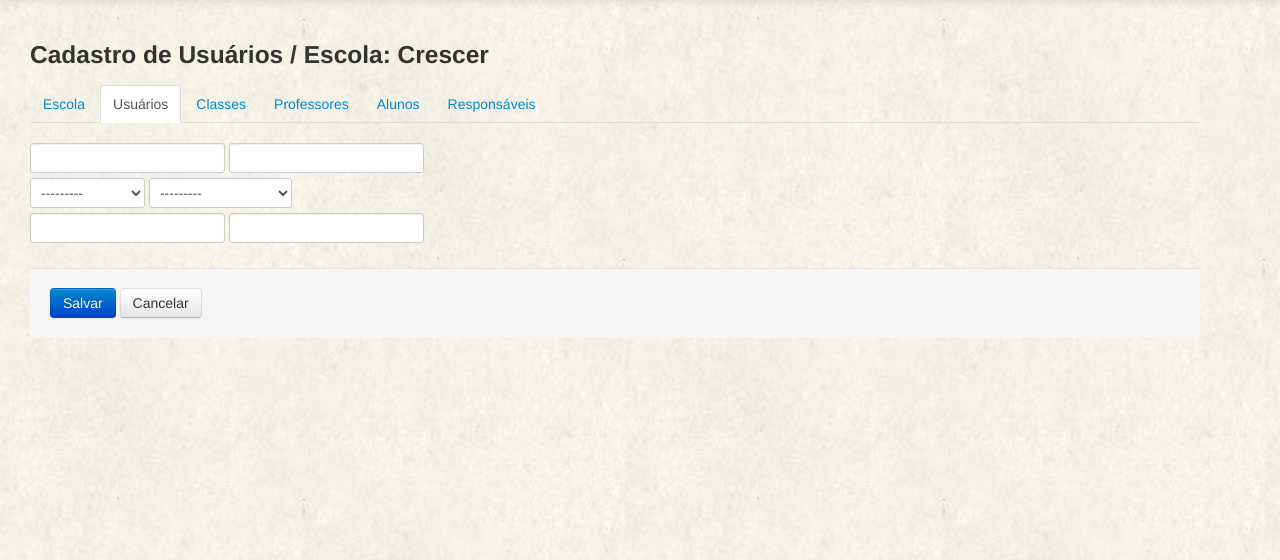
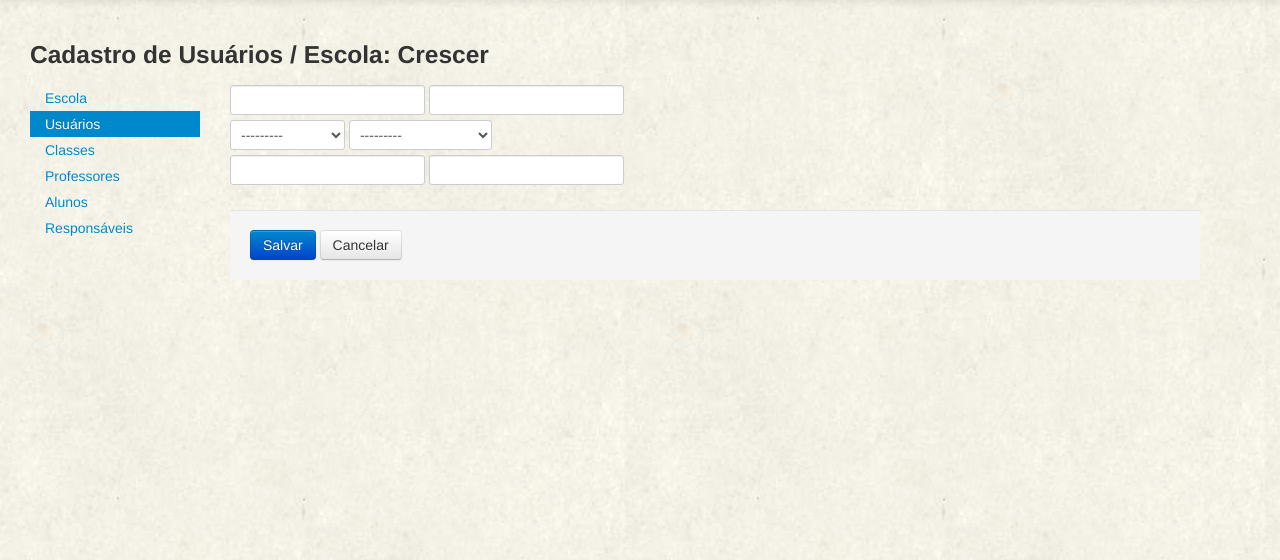
Before and after one commit to FabianoAlmeidaMelo/escolar, a Django app: page /escola/2/usuario_form/ in a window 1280 px wide. Shown: the part 41-601 px from the top of the page. Run offline with Django 3.2, Linux system fonts and the light colour scheme; a user stored in the database is signed in; data comes from the database, SQL or seed files in the repository; parts of the project's set-up code (start-up, migrations or seed data) failed here and were passed over; some libraries are stand-ins or nearby versions.

Commit message:
ref #14 teste com menu em coluna lateral, como opção a tabs

```diff
--- a/escolar/core/templates/base.html
+++ b/escolar/core/templates/base.html
@@ -93,8 +93,10 @@
             {% block page_title %}
             {% endblock page_title %}
         </h3>
-    {% block content %}
-    {% endblock content %}
+    <div class="row-fluid">
+      {% block content %}
+      {% endblock content %}
+    </div>
 
     {% block footer %}
 <!--     <div class="container">
--- a/escolar/core/templates/base_adm.html
+++ b/escolar/core/templates/base_adm.html
@@ -1,4 +1,4 @@
-<ul class="nav nav-tabs">
+<!-- <ul class="nav nav-tabs">
     {% if escola.id %}
     <li class="{{ tab_escola }}"><a href="{% url 'escola_cadastro' escola.pk %}" id='id_escola'>Escola</a></li>
     <li class="{{ tab_usuarios }}"><a href="{% url 'usuarios_list' escola.id %}" id='id_usuarios'>Usuários</a></li>
@@ -7,4 +7,19 @@
     <li class="{{ tab_alunos }}"><a href="{% url 'alunos_list' escola.id %}" id='id_alunos'>Alunos</a></li>
     <li class="{{ tab_responsaveis }}"><a href="{% url 'alunos_list' escola.id %}">Responsáveis</a></li>
     {% endif %}
-</ul>
+</ul> -->
+
+<div class="span2">
+    <div class="well-side-nav">
+        <ul class="nav nav-list">
+            {% if escola.id %}
+            <li class="{{ tab_escola }}"><a href="{% url 'escola_cadastro' escola.pk %}" id='id_escola'>Escola</a></li>
+            <li class="{{ tab_usuarios }}"><a href="{% url 'usuarios_list' escola.id %}" id='id_usuarios'>Usuários</a></li>
+            <li class="{{ tab_classes }}"><a href="#" id='id_classes'>Classes</a></li>
+            <li class="{{ tab_professores }}"><a href="{% url 'professores_list' escola.pk %}" id='id_professores'>Professores</a></li>
+            <li class="{{ tab_alunos }}"><a href="{% url 'alunos_list' escola.id %}" id='id_alunos'>Alunos</a></li>
+            <li class="{{ tab_responsaveis }}"><a href="{% url 'alunos_list' escola.id %}">Responsáveis</a></li>
+            {% endif %}
+        </ul>
+    </div>
+</div>
--- a/escolar/core/templates/core/usuario_form.html
+++ b/escolar/core/templates/core/usuario_form.html
@@ -14,7 +14,7 @@
 
 <div class="container">
    {% include "base_adm.html" %}
-
+    <div class="row-fluid span10">
         <form method="POST" enctype="multipart/form-data">
             {{ form.errors }}
             {% csrf_token %}
@@ -40,6 +40,7 @@
             </div>
         </form>
     </div>
+</div>
 {% endblock content %}
 
 {% block extra_js %}
--- a/escolar/core/templates/core/usuarios_list.html
+++ b/escolar/core/templates/core/usuarios_list.html
@@ -12,7 +12,7 @@
 <div class="container">
 
   {% include "base_adm.html" %}
-
+  <div class="row-fluid span10">
     <table class="table table-striped">
       {% if can_edit %}
         <caption>
@@ -47,6 +47,7 @@
         </tbody>
     </table>
   </div>
+</div>
 
 {% endblock content %}
 
--- a/escolar/escolas/templates/escolas/alunos_list.html
+++ b/escolar/escolas/templates/escolas/alunos_list.html
@@ -13,7 +13,7 @@
 <div class="container">
 
   {% include "base_adm.html" %}
-
+  <div class="row-fluid span10">
     <table class="table table-striped">
       {% if can_edit %}
         <caption>
@@ -51,6 +51,7 @@
         </tbody>
     </table>
   </div>
+</div>
 
 {% endblock content %}
 
--- a/escolar/escolas/templates/escolas/escola_cadastro.html
+++ b/escolar/escolas/templates/escolas/escola_cadastro.html
@@ -15,7 +15,7 @@
 
 <div class="container">
    {% include "base_adm.html" %}
-
+    <div class="row-fluid span10">
 
         Nome: <b>{{ escola.nome }}</b><br>
         Endereço: <b>{{ escola.endereco }}</b><br>
@@ -31,8 +31,9 @@
             <a href="{% url 'escola_form' escola.pk %}" class="btn btn-secondary">Editar</a>
         </div>
         {% endif %}
+    </div>
+</div>
 
-</div>
 {% endblock content %}
 
 {% block extra_js %}
--- a/escolar/escolas/templates/escolas/escola_form.html
+++ b/escolar/escolas/templates/escolas/escola_form.html
@@ -18,7 +18,7 @@
 
     <form method="POST" enctype="multipart/form-data">
         {% csrf_token %}
-    <div class="row-fluid">
+        <div class="row-fluid span10">
             <div class="controls cwell">
                 <div class="row-fluid">
                     {{ form.nome|as_bootstrap }}
--- a/escolar/escolas/templates/escolas/professores_list.html
+++ b/escolar/escolas/templates/escolas/professores_list.html
@@ -12,7 +12,7 @@
 <div class="container">
 
   {% include "base_adm.html" %}
-
+  <div class="row-fluid span10">
     <table class="table table-striped">
         <caption>
         {% if can_edit %}
@@ -50,6 +50,7 @@
         </tbody>
     </table>
   </div>
+</div>
 
 {% endblock content %}
 
```
Lines whose indentation alone changed are shown as unchanged.
